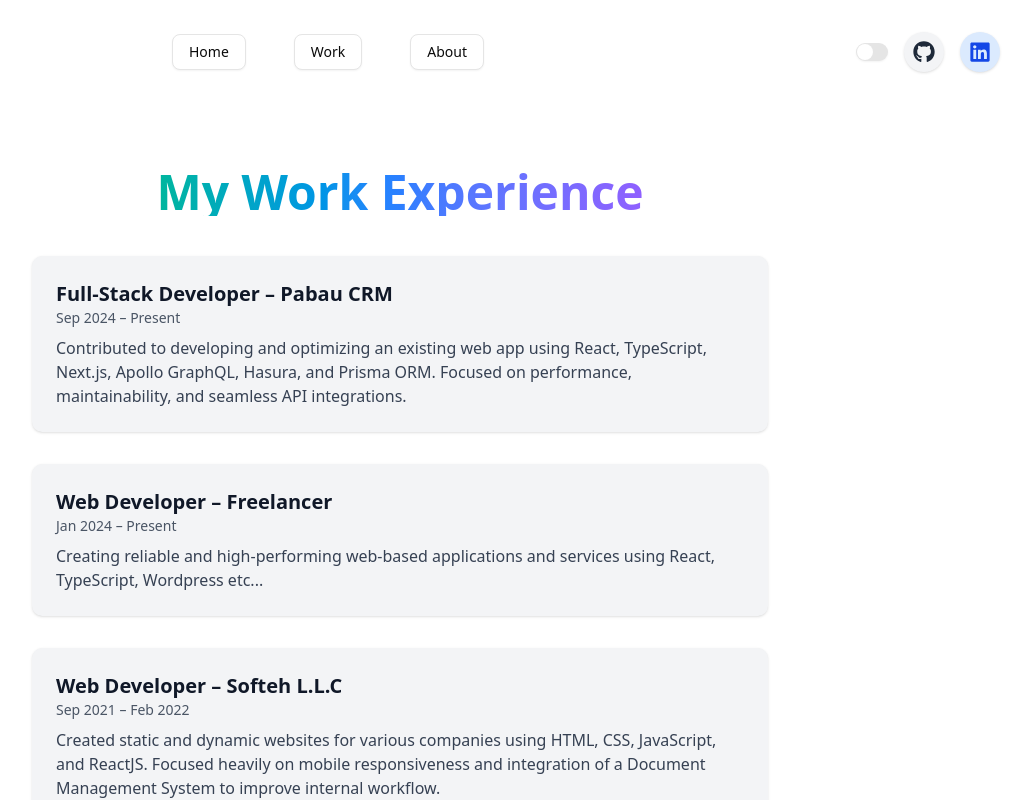
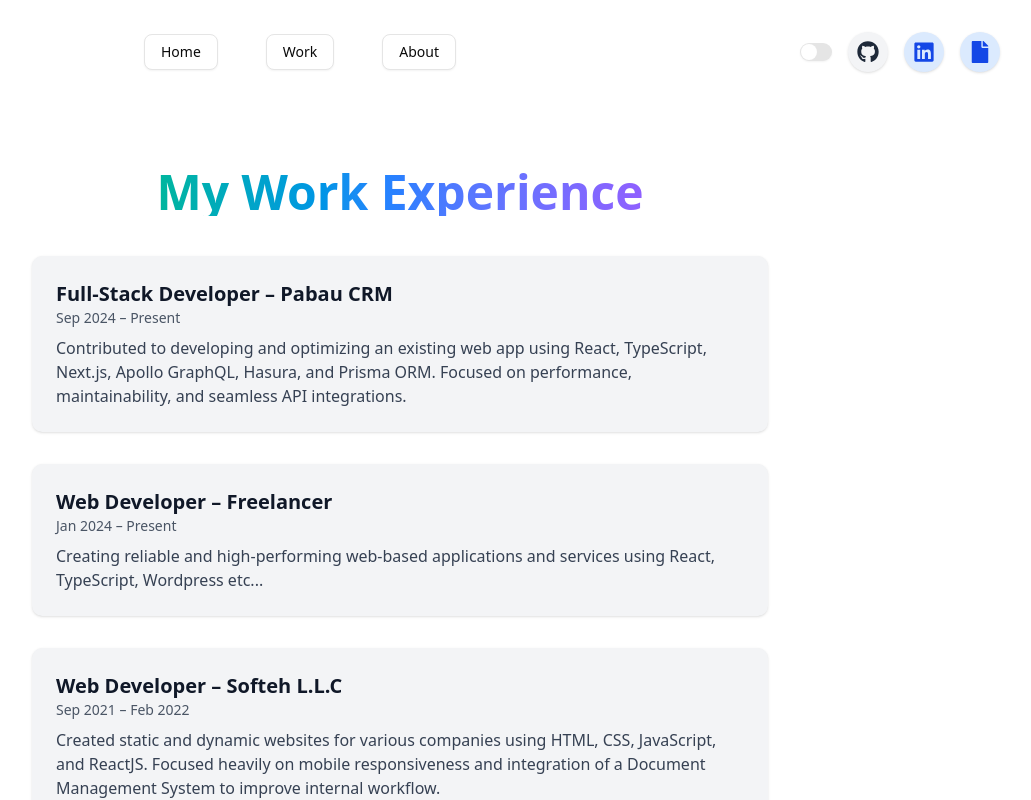
Before and after one commit to arditnimanaj/portfolio.github.io, a Next.js app: page /work in a window 1280 px wide. Shown: the top 800 px of the page, without its empty margins (240-1271 px from the left). Built offline with nearby package versions, Linux system fonts and the light colour scheme.

Commit message:
updated social media linke

```diff
--- a/src/app/layout.tsx
+++ b/src/app/layout.tsx
@@ -16,8 +16,8 @@ const geistMono = Geist_Mono({
 });
 
 export const metadata: Metadata = {
-  title: "Create Next App",
-  description: "Generated by create next app",
+  title: "ardit.dev",
+  description: "Ardit Nimanaj Portfolio",
 };
 
 export default function RootLayout({
--- a/src/components/Footer.tsx
+++ b/src/components/Footer.tsx
@@ -17,7 +17,7 @@ export default function Footer() {
               <a href="https://github.com/arditnimanaj" target="_blank" rel="noopener noreferrer" className="text-indigo-900 dark:text-white hover:text-pink-500 dark:hover:text-pink-400 transition">
                 <FaGithub size={20} />
               </a>
-              <a href="https://linkedin.com/in/arditnimanaj" target="_blank" rel="noopener noreferrer" className="text-indigo-900 dark:text-white hover:text-pink-500 dark:hover:text-pink-400 transition">
+              <a href="https://www.linkedin.com/in/ardit-nimanaj-5224781b6/" target="_blank" rel="noopener noreferrer" className="text-indigo-900 dark:text-white hover:text-pink-500 dark:hover:text-pink-400 transition">
                 <FaLinkedin size={20} />
               </a>
             </div>
--- a/src/components/ui/socialMedia.tsx
+++ b/src/components/ui/socialMedia.tsx
@@ -1,4 +1,4 @@
-import { FaGithub, FaLinkedin } from "react-icons/fa";
+import { FaGithub, FaLinkedin,FaFile } from "react-icons/fa";
 
 export default function SocialMedia() {
     return(
@@ -13,7 +13,7 @@ export default function SocialMedia() {
                 <FaGithub size={22} />
             </a>
             <a
-                href="https://linkedin.com/in/arditnimanaj"
+                href="https://www.linkedin.com/in/ardit-nimanaj-5224781b6/"
                 target="_blank"
                 rel="noopener noreferrer"
                 className="inline-flex items-center justify-center w-10 h-10 rounded-full bg-blue-100 dark:bg-blue-900/40 text-blue-700 dark:text-blue-300 hover:bg-blue-200 dark:hover:bg-blue-800 transition-colors shadow"
@@ -21,6 +21,15 @@ export default function SocialMedia() {
             >
                 <FaLinkedin size={22} />
             </a>
+            <a
+                href="https://drive.google.com/file/d/1UFfrjf7dot7nDjJiRbnoZ8rbwXrel9Ep/view?usp=sharing"
+                target="_blank"
+                rel="noopener noreferrer"
+                className="inline-flex items-center justify-center w-10 h-10 rounded-full bg-blue-100 dark:bg-blue-900/40 text-blue-700 dark:text-blue-300 hover:bg-blue-200 dark:hover:bg-blue-800 transition-colors shadow"
+                title="Resume"
+            >
+                <FaFile size={22} />
+            </a>
         </div>
     )
 }
```
